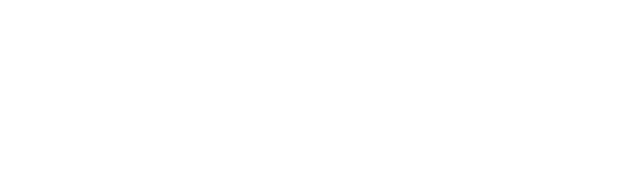
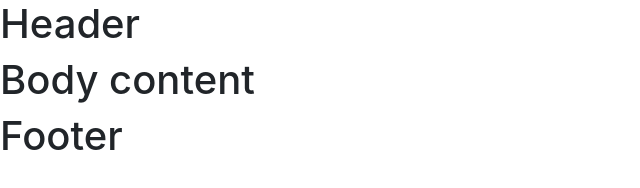
Before and after one commit to TeemoGyllenhaal/skincare, a plain HTML site: page index.html in a window 1280 px wide. Shown: the whole page, without its empty margins (0-640 px from the left). Drawn offline with nearby package versions, Linux system fonts and the light colour scheme.

Commit message:
xong header va footer

```diff
--- a/index.html
+++ b/index.html
@@ -9,6 +9,14 @@
     <script src="./public/js/main.js"></script>
 </head>
 <body>
-
+    <header>
+        <h1>Header</h1>
+    </header>
+    <div class="wrapper">
+        <h1>Body content</h1>
+    </div>
+    <footer>
+        <h1>Footer</h1>
+    </footer>
 </body>
 </html>
```
